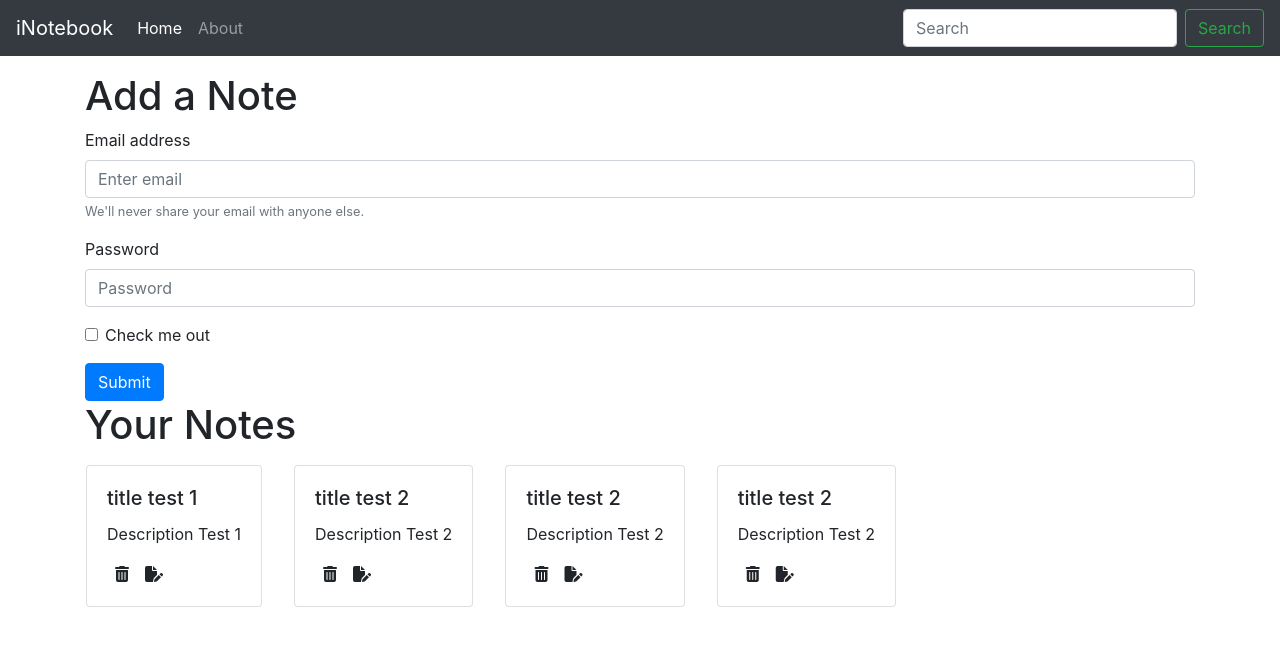
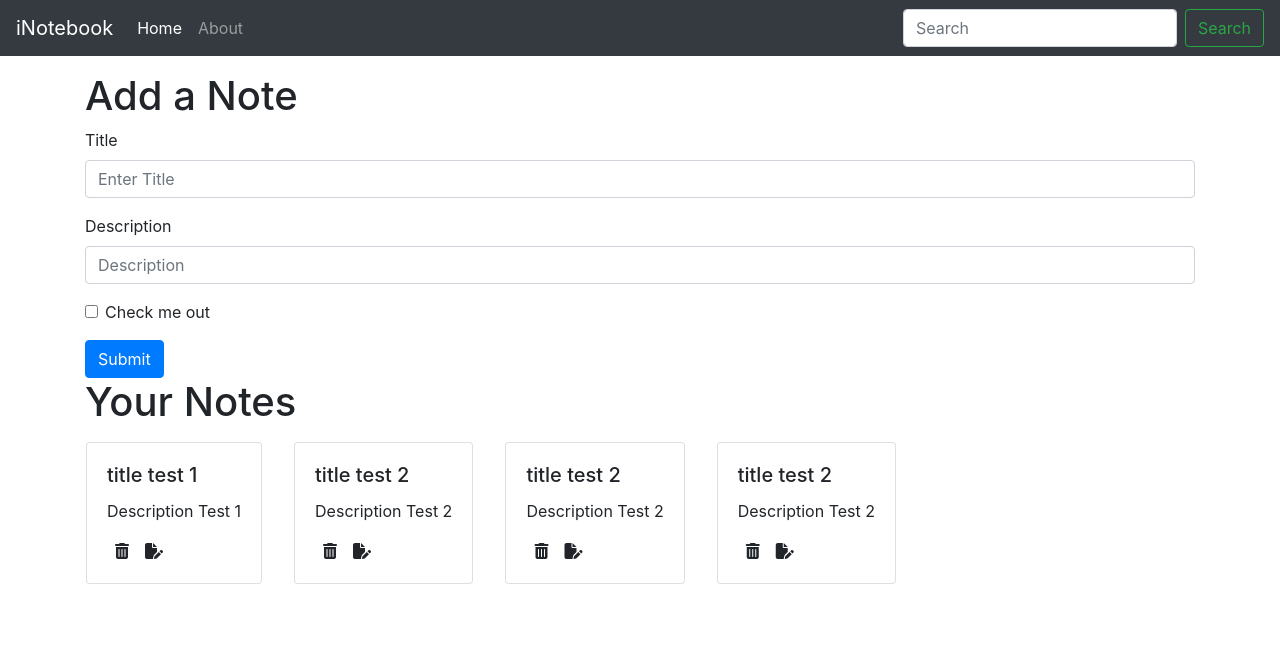
Before and after one commit to rahulkprajapti/e_notes, a React (Create React App) app: page / in a window 1280 px wide. Shown: the top 646 px of the page. Built offline with nearby package versions, Linux system fonts and the light colour scheme.

Commit message:
Add notes on ui

```diff
--- a/src/components/AddNote.js
+++ b/src/components/AddNote.js
@@ -1,19 +1,20 @@
-import React, { useState } from "react";
-import { useContext } from "react";
-import Notes from "./Notes";
+import { useContext, useState } from "react";
 import noteContext from "../context/notes/noteContext";
 const AddNote = () => {
   const context = useContext(noteContext);
   const { addNote } = context;
-  const [note, setNote]= useState({title:"", description:"", tag:""});
-  const handleOnClick = () => {};
+  const [note, setNote] = useState({ title: "", tag: "", description: "defalut" });
+  const handleClick = (e) => {
+    e.preventDefault();
+    addNote(note.title, note.tag, note.description);
+  };
   const onChange = (e) => {
-    setNote(
-        {...note,[e.target.name]: e.target.value}
-    );
+    setNote({
+      ...note,
+      [e.target.name]: e.target.value,
+    });
   };
   return (
-    <div className="container my-3">
     <div>
       <h1>Add a Note </h1>
       <form>
@@ -24,19 +25,19 @@ const AddNote = () => {
             className="form-control"
             id="title"
             name="title"
-              aria-describedby="emailHelp"
+            placeholder="Enter Title"
             onChange={onChange}
           />
         </div>
         <div className="form-group">
-            <label htmlFor="description" onChange={onChange}>
-              Description
-            </label>
+          <label htmlFor="description">Description</label>
           <input
             type="text"
             className="form-control"
+            name="description"
             id="description"
-              name="description"
+            placeholder="Description"
+            onChange={onChange}
           />
         </div>
         <div className="form-group form-check">
@@ -49,18 +50,11 @@ const AddNote = () => {
             Check me out
           </label>
         </div>
-          <button
-            type="submit"
-            className="btn btn-primary"
-            onClick={handleOnClick}
-          >
+        <button type="submit" className="btn btn-primary" onClick={handleClick}>
           Submit
         </button>
       </form>
-        <Notes></Notes>
-      </div>
     </div>
   );
 };
-
 export default AddNote;
--- a/src/components/Home.js
+++ b/src/components/Home.js
@@ -1,50 +1,10 @@
-import React from "react";
 import Notes from "./Notes";
-
-
 const Home = () => {
 
   return (
     <div className="container my-3">
       <div>
-        <h1>Add a Note </h1>
-        <form>
-          <div className="form-group">
-            <label htmlFor="exampleInputEmail1">Email address</label>
-            <input
-              type="email"
-              className="form-control"
-              id="exampleInputEmail1"
-              aria-describedby="emailHelp"
-              placeholder="Enter email"
-            />
-            <small id="emailHelp" className="form-text text-muted">
-              We'll never share your email with anyone else.
-            </small>
-          </div>
-          <div className="form-group">
-            <label htmlFor="exampleInputPassword1">Password</label>
-            <input
-              type="password"
-              className="form-control"
-              id="exampleInputPassword1"
-              placeholder="Password"
-            />
-          </div>
-          <div className="form-group form-check">
-            <input
-              type="checkbox"
-              className="form-check-input"
-              id="exampleCheck1"
-            />
-            <label className="form-check-label" htmlFor="exampleCheck1">
-              Check me out
-            </label>
-          </div>
-          <button type="submit" className="btn btn-primary">
-            Submit
-          </button>
-        </form>
+
         <Notes></Notes>
       </div>
     </div>
--- a/src/components/Notes.js
+++ b/src/components/Notes.js
@@ -2,18 +2,21 @@ import React from "react";
 import { useContext } from "react";
 import noteContext from "../context/notes/noteContext";
 import NoteItem from "./NoteItem";
+import AddNote from "./AddNote";
 const Notes = () => {
   const context = useContext(noteContext);
-  const { notes,addNote } = context;
+  const { notes, addNote } = context;
   return (
     <div>
+      <AddNote></AddNote>
       <h1>Your Notes </h1>
       <div className="row my-3">
         {notes.map((note) => {
-          return <NoteItem note={note}></NoteItem>;
+            return <NoteItem key={note._id} note={note}/>
         })}
       </div>
     </div>
+
   );
 };
 
--- a/src/context/notes/NoteState.js
+++ b/src/context/notes/NoteState.js
@@ -46,16 +46,17 @@ const NoteState = (props) => {
 
   // Add a note
   const addNote = (title, tag, description)=>{
+    console.log('Adding a new note');
     const note ={
       _id: "5",
       user: "62e2d499685beae374456f1f",
-      title: "title test 2",
-      description: "Description Test 2 --added..",
-      tag: "Test tag 2",
+      title: title,
+      description: description,
+      tag: tag,
       date: "2022-08-23T12:33:35.861Z",
       __v: 0,
     };
-    setNotes(notes.push(note));
+    setNotes(notes.concat(note));
   }
   // Delete a note
   const deleteNote = ()=>{
```
Lines whose indentation alone changed are shown as unchanged.
